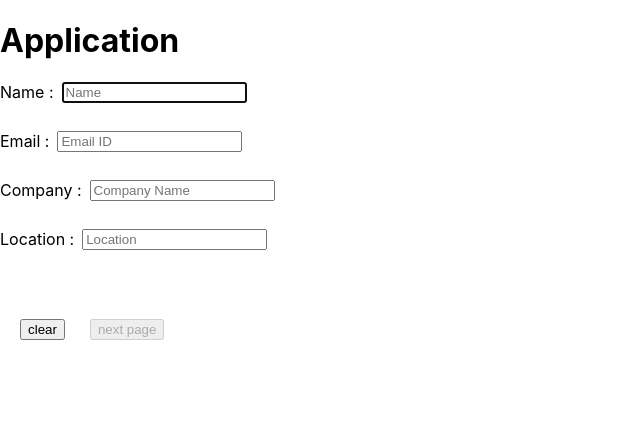
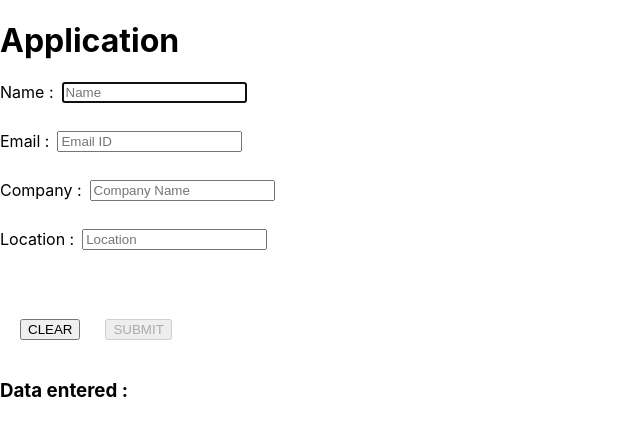
Before and after one commit to NagarjunPrabhu1907/React-nagarjun, a React (Create React App) app in the folder reactapp-nagarjun/: page / in a window 1280 px wide. Shown: the top 436 px of the page, without its empty margins (0-640 px from the left). Built offline with nearby package versions, Linux system fonts and the light colour scheme.

Commit message:
dataArray[]
data are passed into array

```diff
--- a/reactapp-nagarjun/src/Example_project.js
+++ b/reactapp-nagarjun/src/Example_project.js
@@ -4,11 +4,12 @@ import NextPage from "./NextPage";
 
 
 export default function Example_project() {
-    const [NameValue, setName] = useState('');
+    const [nameValue, setName] = useState('');
     const [emailValue, setEmail] = useState('');
-    const [CompanyValue, setCompany] = useState('');
+    const [companyValue, setCompany] = useState('');
     const [locationValue, setLocation] = useState('');
     const navigate = useNavigate();
+    const [dataEntries,setdataEntries]=useState([]);
 
 
     function Reset() {
@@ -17,36 +18,51 @@ export default function Example_project() {
         setCompany("")
         setLocation("")
     }
-    // useEffect (()=> {
-    //     const storedName = localStorage.getItem("name");
-    //     const storedEmail = localStorage.getItem("email");
-    //     const storedCompany = localStorage.getItem("company name");
-    //     const storedLocation = localStorage.getItem("location");
+     useEffect (()=> {
+        const storedName = localStorage.getItem("name");
+        const storedEmail = localStorage.getItem("email");
+        const storedCompany = localStorage.getItem("company name");
+        const storedLocation = localStorage.getItem("location");
 
+        // if (nameValue !== storedName || companyValue!== storedCompany || emailValue!==storedEmail || locationValue!==storedLocation){
+        //     window.alert("data changed in local storage")
+        // }
 
     //    setName(storedName);
     //     setEmail(storedEmail);
     //     setCompany(storedCompany);
     //     setLocation(storedLocation);
-    // },[])
+     },[])
 
     const ref = useRef();
     useEffect(() => {
         ref.current.focus();
     }, []);
+
+//     useEffect(() => {
+// window.alert("default name")
+//     }, [nameValue]);
     function saveToLocalStorage() {
-        localStorage.setItem("name", NameValue)
-        localStorage.setItem("email", emailValue)
-        localStorage.setItem("company name", CompanyValue)
-        localStorage.setItem("location", locationValue)
-        navigate('/next-page', {
-            state: {
-                name: NameValue,
-                email: emailValue,
-                companyName: CompanyValue,
-                location1: locationValue,
-            }
-        });
+       // localStorage.setItem("name", nameValue)
+       // localStorage.setItem("email", emailValue)
+       // localStorage.setItem("company name", companyValue)
+        //localStorage.setItem("location", locationValue)
+        // navigate('/next-page', {
+        //     state: {
+        //         name: nameValue,
+        //         email: emailValue,
+        //         companyName: companyValue,
+        //         location1: locationValue,
+        //     }
+        // });
+    const dataBox =
+    {
+        name : nameValue,
+        email: emailValue,
+        companyname : companyValue,
+        location1 : locationValue
+    };
+    setdataEntries([...dataEntries,dataBox]);
 
         window.alert('Data saved successfully');
     }
@@ -71,7 +87,6 @@ export default function Example_project() {
             setName('');
         }
     }
-
     const handleEmail = e => {
         const c = e.target.value;
         const d = /^[A-Za-z0-9@!#$%^&.]+$/.test(c);
@@ -106,6 +121,10 @@ export default function Example_project() {
         }
     }
 
+// const setDefaultName = () =>{
+//     setName("default");
+// }
+
 
     return (
         <div>
@@ -115,7 +134,7 @@ export default function Example_project() {
                 <label style={labelStyle}>  Name : </label>
                 <input
                     type="text"
-                    value={NameValue}
+                    value={nameValue}
                     placeholder="Name"
                     onChange={handleName}
                     style={inputStyle}
@@ -142,7 +161,7 @@ export default function Example_project() {
                 <label style={labelStyle}> Company : </label>
                 <input
                     type="text"
-                    value={CompanyValue}
+                    value={companyValue}
                     placeholder="Company Name"
                     onChange={handleCompanyName}
                     style={inputStyle}
@@ -169,9 +188,30 @@ export default function Example_project() {
             <br />
             <br />
 
-            <button style={{ marginLeft: "20px" }} onClick={Reset} > clear </button>
-            <button style={{ marginLeft: "25px" }} onClick={saveToLocalStorage} disabled = {!NameValue||!emailValue||!CompanyValue||!locationValue||" "}> next page </button>
+            <button style={{ marginLeft: "20px" }} onClick={Reset} > CLEAR </button>
+            <button style={{ marginLeft: "25px" }} onClick={saveToLocalStorage} disabled = {!nameValue.trim()||!emailValue.trim()||!companyValue.trim()||!locationValue.trim()}> SUBMIT </button>
+            {/* <button style={{ marginLeft: "20px" }} onClick={setDefaultName} > setDefault Name </button> */}
+            <br />
+            <br />
 
+            <div>
+           <h3>Data entered :</h3>
+           <ul>
+            {dataEntries.map((data,index)=>(
+                <li> key={index}
+                <br/>
+                name :{data.name},Email: {data.email}, Company: {data.companyname}, Location: {data.location1}
+                </li>
+            )
+
+            )}
+
+
+
+           </ul>
+
+
+            </div>
         </div>
     )
 }
```
